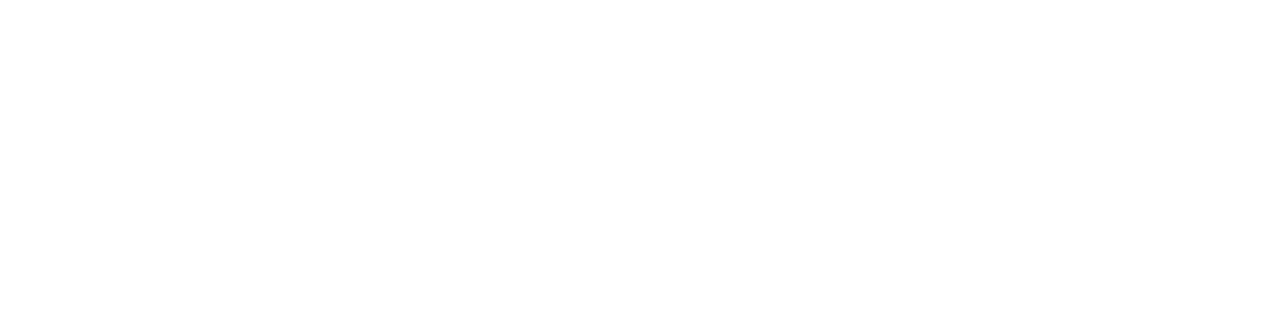
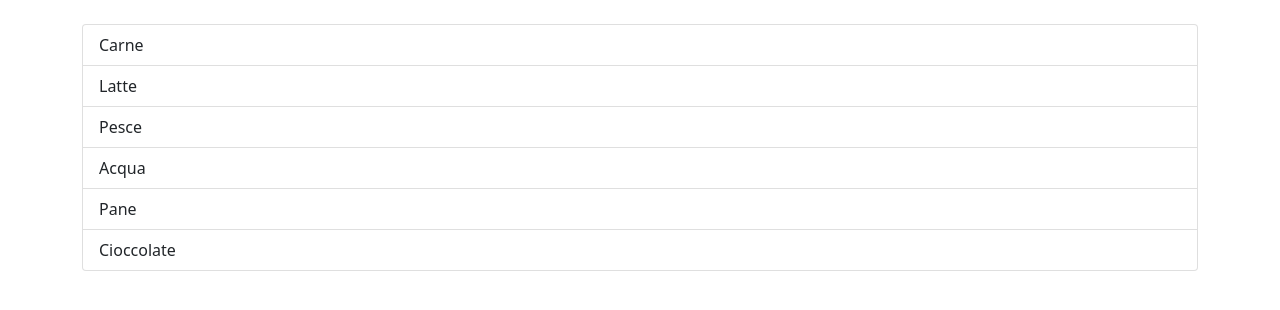
Before and after one commit to GiulioSpugnini/vue-todolist, a plain HTML site: page index.html in a window 1280 px wide. Drawn offline with nearby package versions, Linux system fonts and the light colour scheme.

Commit message:
created a list of object and linked it in a ul on html

```diff
--- a/index.html
+++ b/index.html
@@ -13,6 +13,13 @@
 </head>
 
 <body>
+    <div id="root" class="my-4">
+        <div class="container">
+            <ul class="list-group">
+                <li v-for='(item, index) in items' class="list-group-item">{{item.text}}</li>
+            </ul>
+        </div>
+    </div>
     <script src="js/script.js"></script>
 </body>
 
--- a/js/script.js
+++ b/js/script.js
@@ -1,2 +1,33 @@
 console.log('Vue OK', Vue);
 Vue.config.devtools = true;
+
+const app = new Vue({
+    el: ' #root',
+    data: {
+        items: [{
+                text: 'Carne',
+                done: false,
+            },
+            {
+                text: 'Latte',
+                done: false,
+            },
+            {
+                text: 'Pesce',
+                done: false,
+            },
+            {
+                text: 'Acqua',
+                done: false,
+            },
+            {
+                text: 'Pane',
+                done: false,
+            },
+            {
+                text: 'Cioccolate',
+                done: false,
+            },
+        ]
+    },
+});
```
